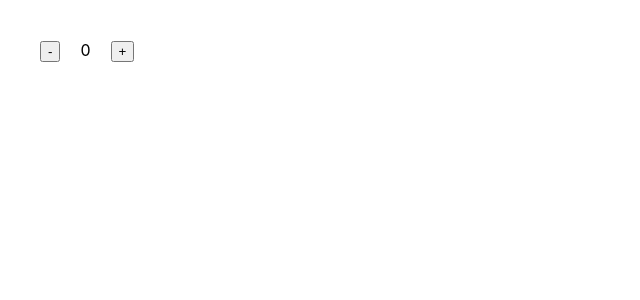
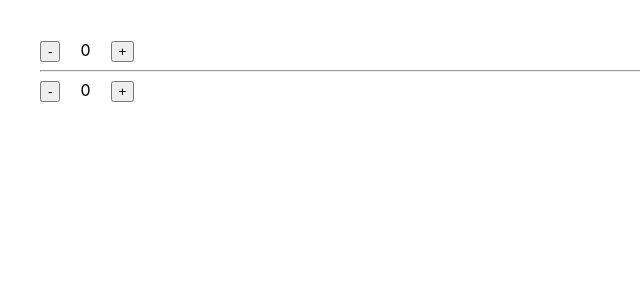
Before and after one commit to zahid-mughal/Reaact_Projects, a React (Create React App) app in the folder class1-3/: page / in a window 1280 px wide. Shown: the top 300 px of the page, without its empty margins (0-640 px from the left). Built offline with nearby package versions, Linux system fonts and the light colour scheme.

Commit message:
counter app using state

```diff
--- a/class1-3/src/counter1.js
+++ b/class1-3/src/counter1.js
@@ -1,20 +1,31 @@
+import React ,{useState} from 'react';
+
 function Counter(){
     let counter = 0;
+    const [counter2,setCounter]=useState(0);
 
     const decrementHandler=()=>{
         counter= counter-1
-        alert("decrementHandler called "+counter)
+        setCounter(counter2-1);
+        // alert("decrementHandler called "+counter)
     }
     const incrementHandler = () =>{
         counter = counter +1
-        alert("incrementHandler called "+ counter)
+        setCounter(counter2+1)
+        // alert("incrementHandler called "+ counter)
     }
+    console.log("the counter using simple variable",counter)
+    console.log("the counter using state variable",counter2)
 
 
     return(
         <div style={{padding:40}} >
-            <button onClick={decrementHandler}>-</button>
+            <button onClick={()=>decrementHandler(1)}>-</button>
     <span style={{padding:20}}>{counter}</span>
+    <button onClick={incrementHandler}>+</button>
+    <hr />
+    <button onClick={()=>decrementHandler(1)}>-</button>
+    <span style={{padding:20}}>{counter2}</span>
     <button onClick={incrementHandler}>+</button>
         </div>
     )
```
